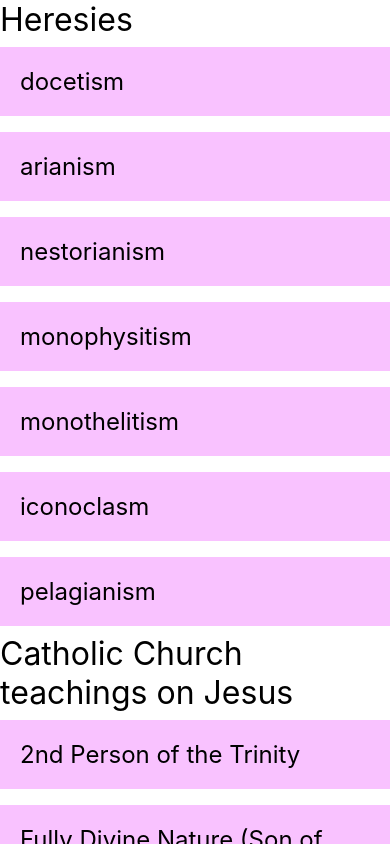
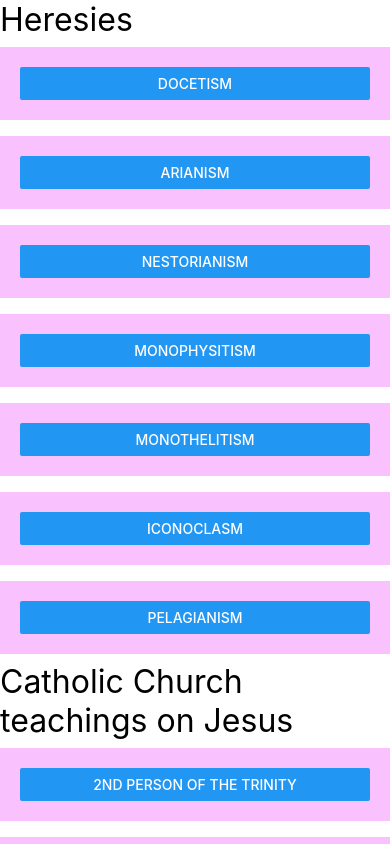
Before and after one commit to JoshuaTheEngineer/hey-heretic, a React Native app: screen / in a window 390 px wide. Built offline with nearby package versions, Linux system fonts and the light colour scheme.

Commit message:
Update popup message

```diff
--- a/App.js
+++ b/App.js
@@ -1,18 +1,30 @@
 import React from "react";
-import { StyleSheet, Text, View, SafeAreaView, SectionList, StatusBar } from "react-native";
+import { StyleSheet, Text, View, SafeAreaView, SectionList, StatusBar, Button, Alert } from "react-native";
 
-import beliefs from './src/data/beliefs.json';
+import BELIEFS from './src/data/beliefs.json';
+import HERESIES from './src/data/heresies.json';
 
 const Item = ({ title }) => (
   <View style={styles.item}>
-    <Text style={styles.title}>{title}</Text>
+    <Button
+      title={title}
+      onPress={() => {
+        let msg;
+        if (HERESIES[title]) {
+          msg = `HERESY: ${HERESIES[title]["meaning"]}\nCHURCH: ${HERESIES[title]["church"]}`;
+        } else {
+          msg = title;
+        }
+        return Alert.alert(msg);
+      }}
+    />
   </View>
 )
 
 const App = () => (
   <SafeAreaView style={styles.container}>
     <SectionList
-      sections={beliefs}
+      sections={BELIEFS}
       keyExtractor={(item, index) => item + index}
       renderItem={({ item }) => <Item title={item} />}
       renderSectionHeader={({ section: { title } }) => (
--- a/src/data/heresies.json
+++ b/src/data/heresies.json
@@ -1,37 +1,30 @@
-[
-    {
-        "name" : "docetism",
+{
+    "docetism" : {
         "meaning": "Jesus only appeared to be human.",
         "church": "Christ if fully God and fully man."
     },
-    {
-        "name": "arianism",
+    "arianism" : {
         "meaning": "Jesus not fully God.",
         "church": "Christ if fully God and fullyman."
     },
-    {
-        "name": "nestorianism",
+    "nestorianism" : {
         "meaning": "Jesus is two “persons” - Jesus the human son of Mary and Jesus the divine Son of God.",
         "church": "Christ is one person with two natures: divine nature and human nature."
     },
-    {
-        "name": "monophysitism",
+    "monophysitism" : {
         "meaning": "Jesus is fully God but not fully man",
         "church": "Christ has two natures: divine nature and human nature"
     },
-    {
-        "name": "monothelitism",
+    "monothelitism" : {
         "meaning": "Jesus has only one will",
         "church": "Christ has two wills: a divine will and a human will belonging to His human soul."
     },
-    {
-        "name": "iconoclasm",
+    "iconoclasm" : {
         "meaning": "Images are idolatrous",
         "church": "The use of Christian images since Christ became visible through the incarnation."
     },
-    {
-        "name": "pelagianism",
+    "pelagianism" : {
         "meaning": "Denies there's original sin and teaches that grace is not necessary for salvation.",
         "church": "We are born in original sin and saved by grace through faith and works."
     }
-]
+}
```
